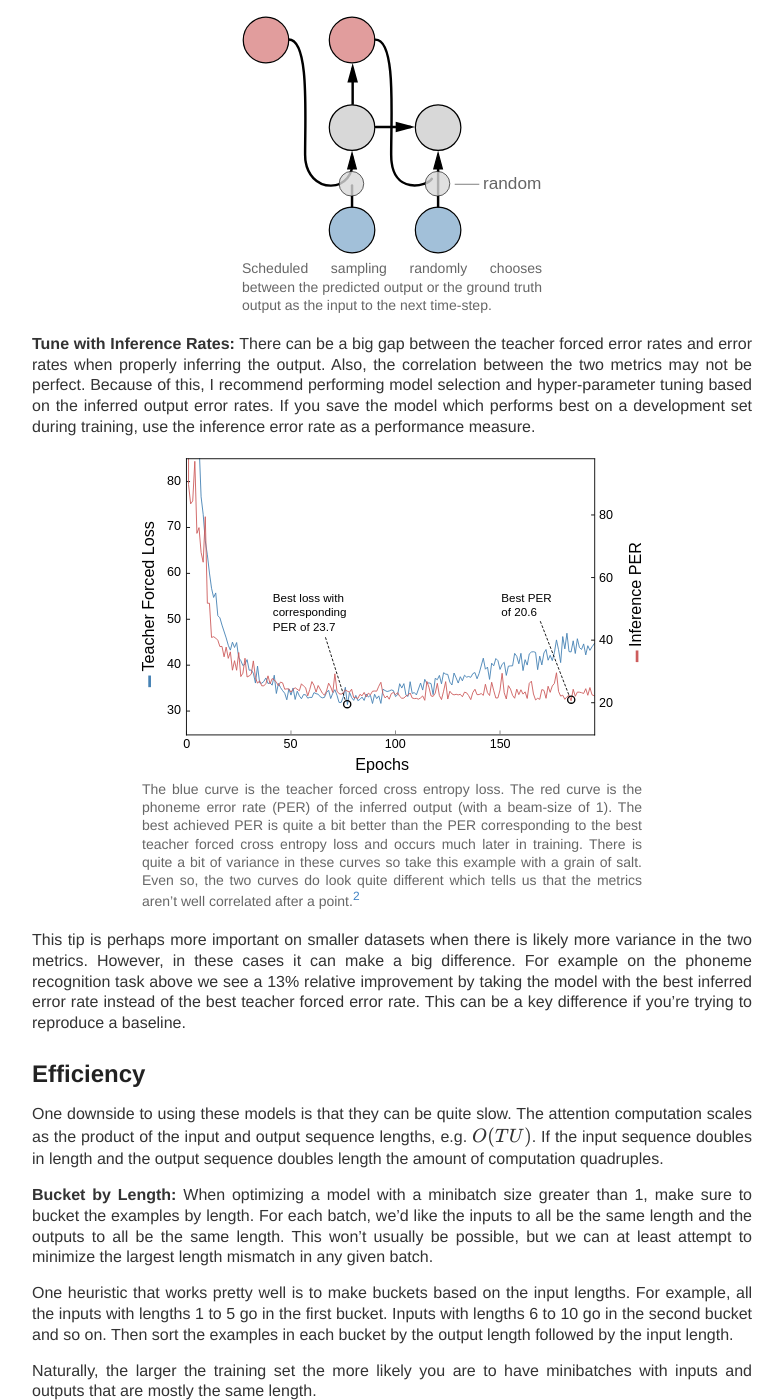
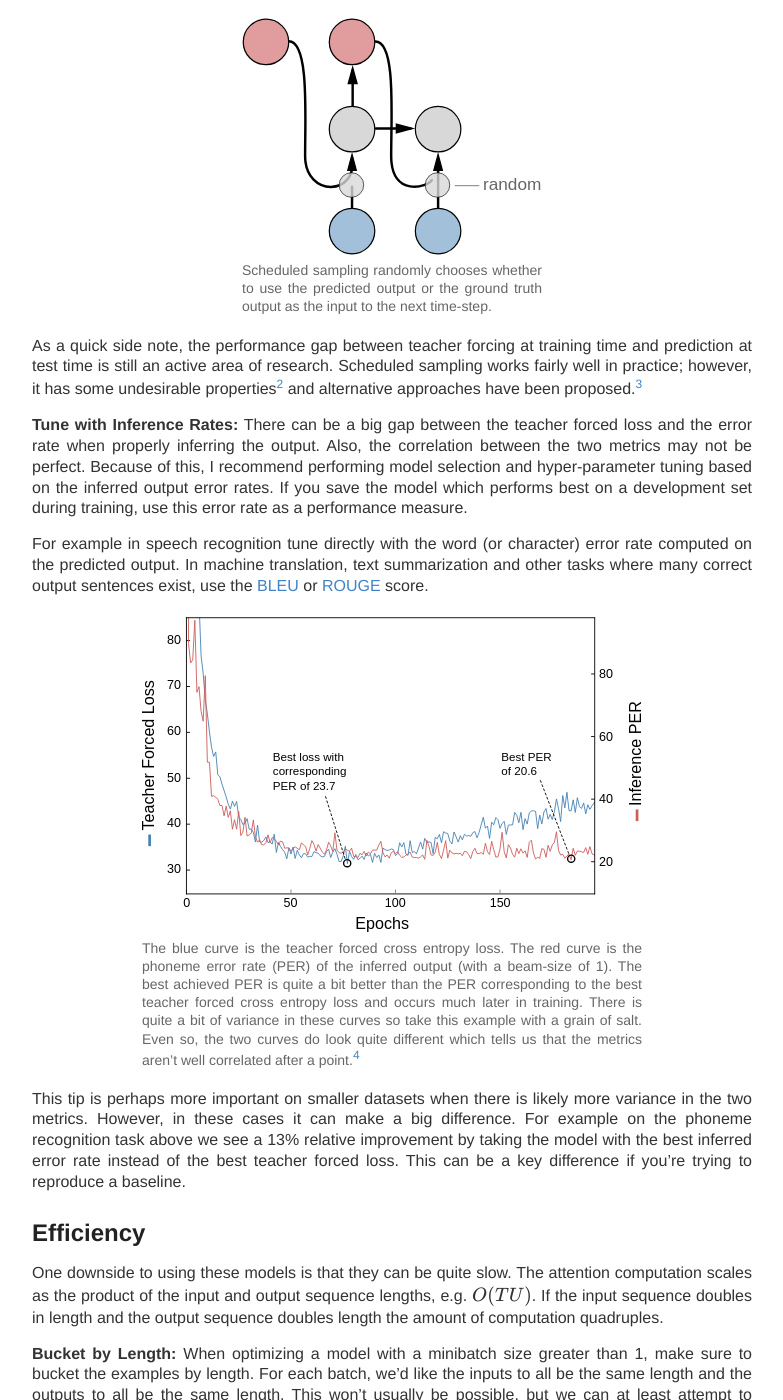
Before and after one commit to awni/awni.github.io, a Jekyll site: the page built from train-sequence-models.md, in a window 1280 px wide and 1400 px high, scrolled down 2378 px. Shown: the whole window, without its empty margins (248-1031 px from the left). Built offline with Jekyll 4.4.1, drawn with Linux system fonts in a browser that asks for light colours; nearby versions of some CDN libraries; comment, search, counter and statistics services are not loaded; some of the changed text lies outside the part shown.

Commit message:
incorporate ziang's feedback + editing

```diff
--- a/train-sequence-models.md
+++ b/train-sequence-models.md
@@ -5,22 +5,19 @@
 ---
 
 Here are a few practical tips for training sequence-to-sequence models with
-attention. About fifty percent of the time, they should work every time.
+attention. If you have experience training other types of deep neural networks,
+pretty much all of it applies here. This article focuses on a few tips you
+might not know about, even with experience training other models.
 
 <div class="figure" style="margin-top:20px;margin-bottom:20px">
 <img src="{{ site.base_url }}/images/train-seq2seq/seq2seq.svg" style="width:500px"/>
 <div class="caption" markdown="span">
 The architecture of a sequence-to-sequence model with attention. On the left is
-the encoder network. On the right is the decoder network. The hidden states of
-the encoder are attended to at each time-step of the decoder.
+the encoder network. On the right is the decoder network predicting an output
+sequence. The hidden states of the encoder are attended to at each time-step of
+the decoder.
 </div>
 </div>
-
-If you have experience training other types of deep neural networks, pretty
-much all of it applies here. The usual optimization techniques like annealing
-learning rates and gradient clipping as well as the regularization techniques
-such as dropout and weight decay are useful. This article focuses on tips that
-you might not know about, even with experience training other models.
 
 ## Learning to Condition
 
@@ -32,11 +29,15 @@
 p(Y \mid X) \; = \; \prod_{u=1}^U \; p(y_u \mid y\_{\lt u}, X).
 \\]
 
-Here $X = [x_1, \ldots, x_T]$ is the input sequence and
-$Y = [y_1, \ldots, y_U]$ is the output sequence.
+Here $X = [x_1, \ldots, x_T]$ is the input sequence and $Y = [y_1, \ldots,
+y_U]$ is the output sequence. The input $X$ is encoded into a sequence of
+hidden states. The decoder network then incorporates information from these
+hidden states via the attention mechanism.
 
-One failure mode for sequence-to-sequence models is they never learn to
-condition on the input $X$. In effect they optimize
+One failure mode for a sequence-to-sequence model is it never learns to
+condition on the input $X$. In other words, the model doesn't learn how to
+attend to the encoded input in a useful way. When this happens, the model is in
+effect optimizing
 
 \\[
 p(Y) \; = \; \prod_{u=1}^U \; p(y_u \mid y\_{\lt u}).
@@ -55,16 +55,16 @@
 <img src="{{ site.base_url }}/images/train-seq2seq/attention.svg" style="width:550px"/>
 <div class="caption" markdown="span">
 An example of the attention learned by two different models for a speech
-recognition task on the same sample. **Top:** A reasonable looking "alignment"
-between the input and the output. **Bottom:** The model failed to learn how to
-attend to the input even though the training loss was slowly reduced over time
-(the loss didn't diverge).
+recognition task. **Top:** A reasonable looking "alignment" between the input
+and the output. **Bottom:** The model failed to learn how to attend to the
+input even though the training loss was slowly reduced over time (the loss
+didn't diverge).
 </div>
 </div>
 
 I recommend setting up your model so that it's easy to extract the attention
-vectors as soon as possible. Make a Jupyter notebook or some other simple
-method to load examples and visualize the attention.
+vectors as an early debugging step. Make a Jupyter notebook or some other
+simple method to load examples and visualize the attention.
 
 ## The Inference Gap
 
@@ -83,31 +83,42 @@
 </div>
 
 Teacher forcing causes a mismatch between training the model and using it for
-inference. During training we always know the previous ground truth but not at
-inference. Because of this, it's not uncommon to see a large gap between error
+inference. During training we always know the previous ground truth but not during
+inference. Because of this, it's common to see a large gap between error
 rates on a held-out set evaluated with teacher forcing versus true inference.
 
 **Scheduled Sampling:** A helpful technique to bridge the gap between training
 and inference is scheduled sampling.[^scheduled_sampling] The idea is simple --
 select the previous predicted output instead of the ground truth output with
-probability $p$. The probability should be tuned for the problem. The
-typical range for $p$ is between 10% and 40%.
+probability $p$. The probability should be tuned for the problem. A typical
+range for $p$ is between 10% and 40%.
 
 <div class="figure" style="margin-top:20px;margin-bottom:20px">
 <img src="{{ site.base_url }}/images/train-seq2seq/scheduled_sampling.svg" style="width:300px"/>
 <div class="caption" markdown="span">
-Scheduled sampling randomly chooses between the predicted output or the
+Scheduled sampling randomly chooses whether to use the predicted output or the
 ground truth output as the input to the next time-step.
 </div>
 </div>
 
+As a quick side note, the performance gap between teacher forcing at training
+time and prediction at test time is still an active area of research. Scheduled
+sampling works fairly well in practice; however, it has some undesirable
+properties[^improper_ss] and alternative approaches have been
+proposed.[^professor_forcing]
+
 **Tune with Inference Rates:** There can be a big gap between the teacher
-forced error rates and error rates when properly inferring the output. Also,
+forced loss and the error rate when properly inferring the output. Also,
 the correlation between the two metrics may not be perfect. Because of this, I
 recommend performing model selection and hyper-parameter tuning based on the
 inferred output error rates. If you save the model which performs best on a
-development set during training, use the inference error rate as a performance
+development set during training, use this error rate as a performance
 measure.
+
+For example in speech recognition tune directly with the word (or character)
+error rate computed on the predicted output. In machine translation, text
+summarization and other tasks where many correct output sentences exist, use
+the [BLEU] or [ROUGE] score.
 
 <div class="figure" style="margin-top:20px;margin-bottom:20px">
 <img src="{{ site.base_url }}/images/train-seq2seq/loss_cer.svg" style="width:500px"/>
@@ -126,8 +137,8 @@
 more variance in the two metrics. However, in these cases it can make a big
 difference. For example on the phoneme recognition task above we see a 13%
 relative improvement by taking the model with the best inferred error rate
-instead of the best teacher forced error rate. This can be a key difference if
-you're trying to reproduce a baseline.
+instead of the best teacher forced loss. This can be a key difference if you're
+trying to reproduce a baseline.
 
 ## Efficiency
 
@@ -154,11 +165,13 @@
 
 **Striding and Subsampling:** When the input and output sequences are long
 these models can grind to a halt. With long input sequences, a good practice is
-to reduce encoded sequence length by subsampling. This is common in speech
+to reduce the encoded sequence length by subsampling. This is common in speech
 recognition, for example, where the input can have thousands of
 time-steps.[^speech_recognition] You won't see it as much in word-based machine
 translation since the input sequences aren't as long. However, with character
-based models subsampling is more common.[^language_correction]
+based models subsampling is more common.[^language_correction] The subsampling
+can be implemented with a strided convolution and/or pooling operation or
+simply by concatenating consecutive hidden states.
 
 <div class="figure" style="margin-top:20px;margin-bottom:20px">
 <img src="{{ site.base_url }}/images/train-seq2seq/subsampling.svg" style="width:500px"/>
@@ -183,16 +196,25 @@
 problem. But, as a few first ideas to try when training and improving a
 baseline sequence-to-sequence model, I strongly recommend all of them.
 
-If you have other practical tips that you think are critical, or comments on
-any of the above, I'd love to know more. Please leave a comment below or send
-me a note.
+### Acknowledgements
+
+Thanks to [Ziang Xie](https://twitter.com/zx3175) for useful feedback and
+suggestions.
 
 ### Footnotes
 
-[^scheduled_sampling]: See [Bengio et al., 2015](https://arxiv.org/pdf/1506.03099.pdf)
+[^scheduled_sampling]: See [Bengio et al., 2015](https://arxiv.org/abs/1506.03099)
+
+[^improper_ss]:
+    See [Huszar, 2015](https://arxiv.org/abs/1511.05101) for an explanation why
+    scheduled sampling is improper and a suggested alternative.
+
+[^professor_forcing]:
+    [Lamb et al., 2016](https://arxiv.org/abs/1610.09038) introduce
+    Professor Forcing, an alternative to scheduled sampling.
 
 [^language_correction]:
-    See [Zie et al., 2016](https://arxiv.org/abs/1603.09727) for an example of
+    See [Xie et al., 2016](https://arxiv.org/abs/1603.09727) for an example of
     a character-based model for language correction which subsamples in the
     encoder.
 
@@ -203,3 +225,6 @@
 [^asr_experiments]:
     Here's the [code](https://github.com/awni/speech/tree/master/examples/timit)
     for more details or if you want to reproduce this experiment.
+
+[BLEU]: https://en.wikipedia.org/wiki/BLEU
+[ROUGE]: https://en.wikipedia.org/wiki/ROUGE_(metric)
```
Also changed, not shown: other parts of train-sequence-models.md (+1 -2 lines), images/train-seq2seq/seq2seq.svg.
